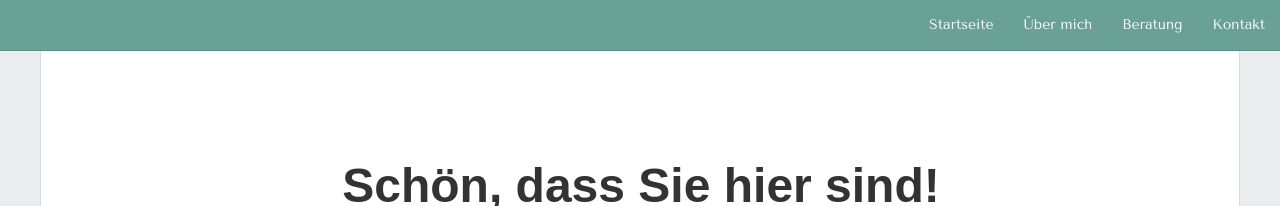
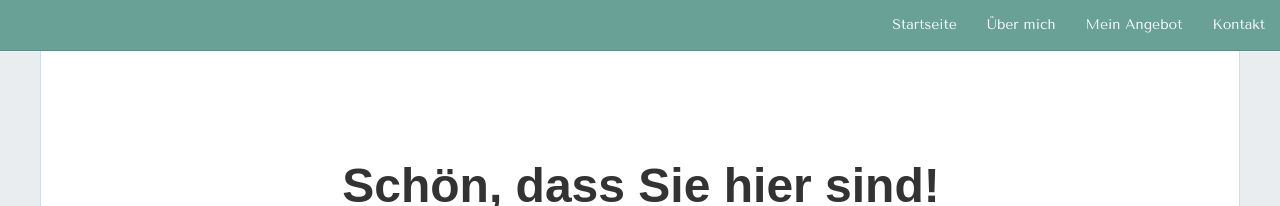
Before and after one commit to carolinschneider/carolinschneider.github.io, a Jekyll site: the page built from index.html, in a window 1280 px wide. Shown: the top 206 px of the page. Built offline with Jekyll 4.4.1, drawn with Linux system fonts in a browser that asks for light colours; nearby versions of some CDN libraries; the list of posts is cut into pages by our own code.

Commit message:
Update _config.yml

```diff
--- a/_config.yml
+++ b/_config.yml
@@ -102,7 +102,7 @@ enable_nav: true
 nav_item:
   - { url: '/', text: 'Startseite' }
   - { url: '/about', text: 'Über mich' }
-  - { url: '/beratung', text: 'Beratung' }
+  - { url: '/angebot', text: 'Mein Angebot' }
   - { url: '/kontakt', text: 'Kontakt' }
 
 
```
